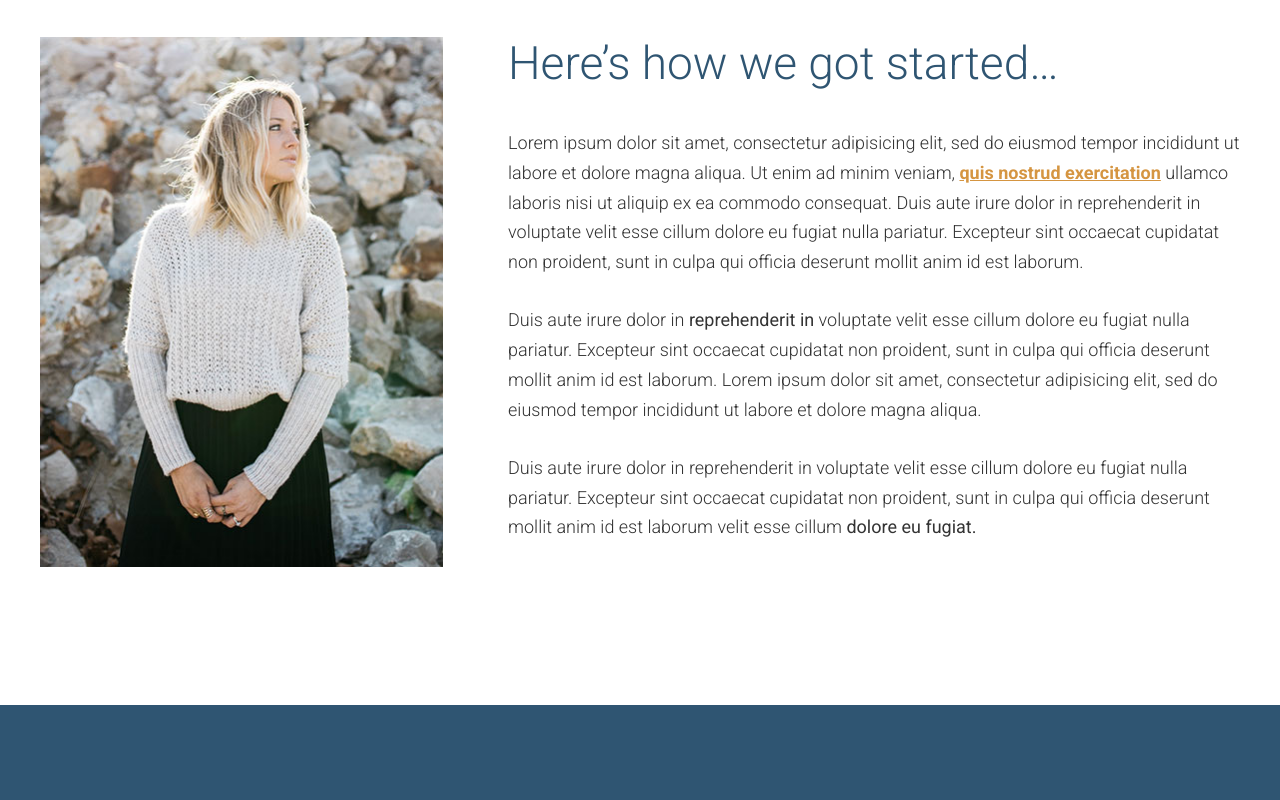
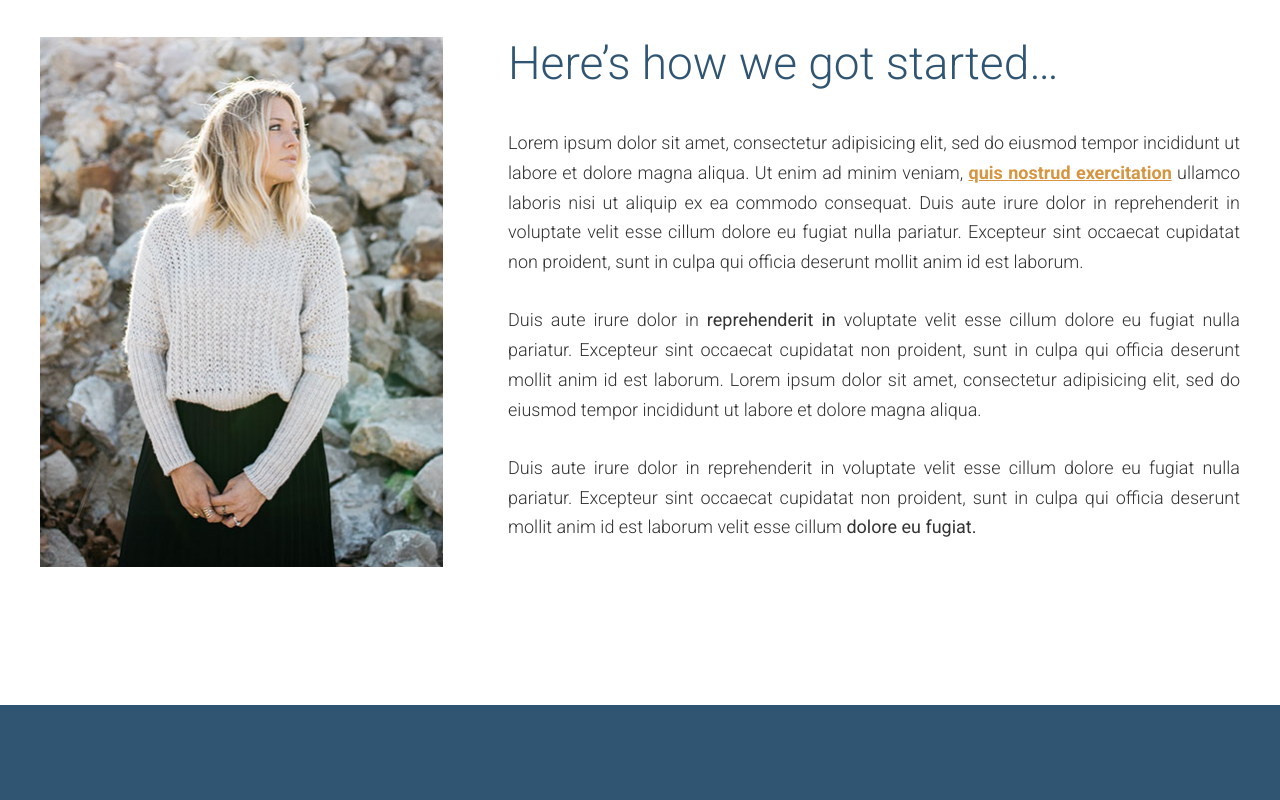
Before and after one commit to grantrzchan/l_aguilar_website, a website: page app/index.html in a window 1280 px wide. Shown: the part 1540-2340 px from the top of the page. Drawn offline with Linux system fonts and the light colour scheme.

Commit message:
justified text in generic-content-container

```diff
--- a/app/assets/styles/modules/_generic-content-container.css
+++ b/app/assets/styles/modules/_generic-content-container.css
@@ -3,6 +3,8 @@
         font-weight: 300;
         line-height: 1.65;
         margin: 0 0 1.8rem 0;
+        text-align: justify;
+        text-justify: inter-word;
         @mixin atSmall {
             font-size: 1.125rem;
         }
--- a/app/temp/styles/styles.css
+++ b/app/temp/styles/styles.css
@@ -626,6 +626,8 @@ a{
         font-weight: 300;
         line-height: 1.65;
         margin: 0 0 1.8rem 0;
+        text-align: justify;
+        text-justify: inter-word;
     }
 
 @media (min-width: 530px) {
```
